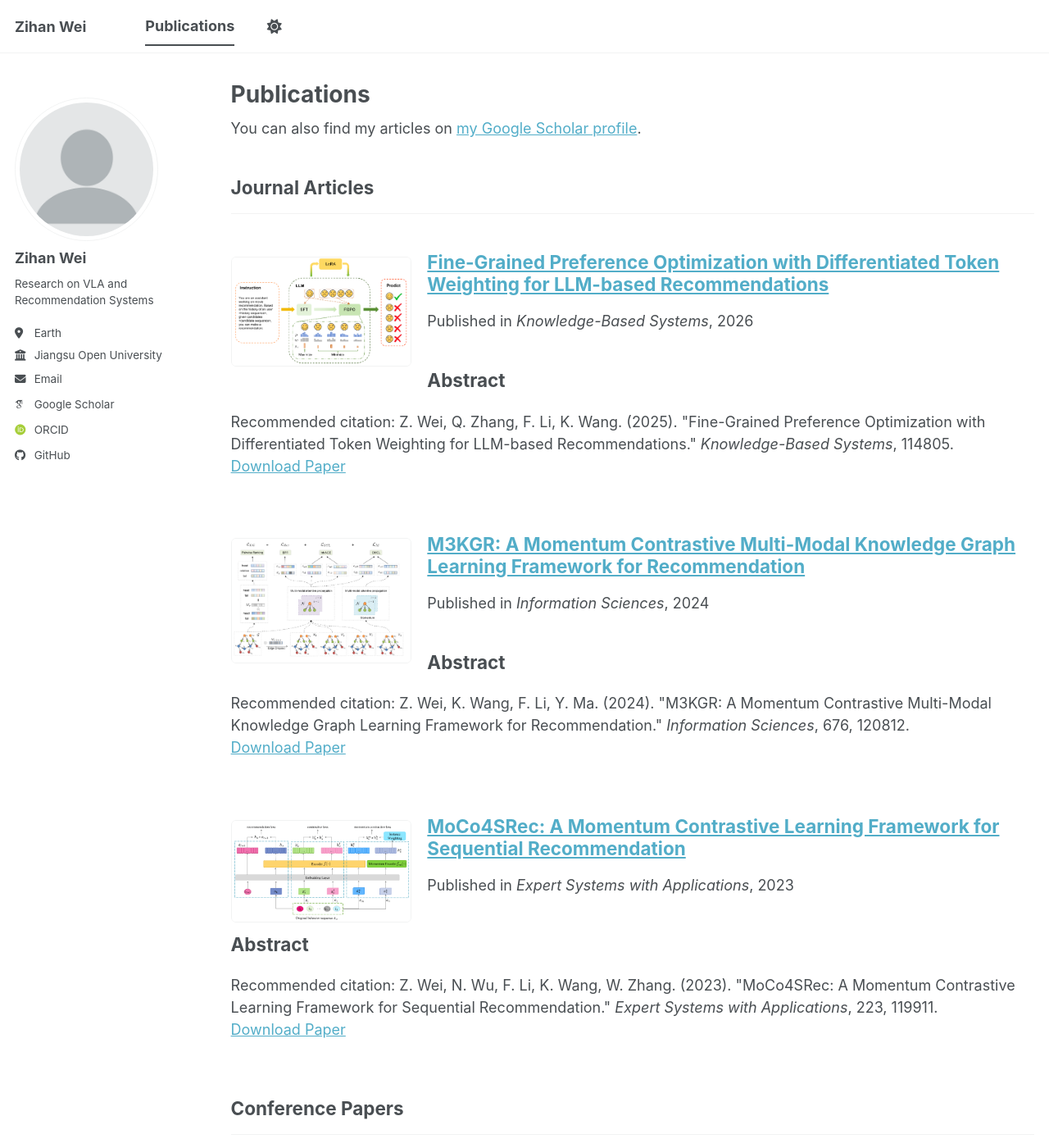
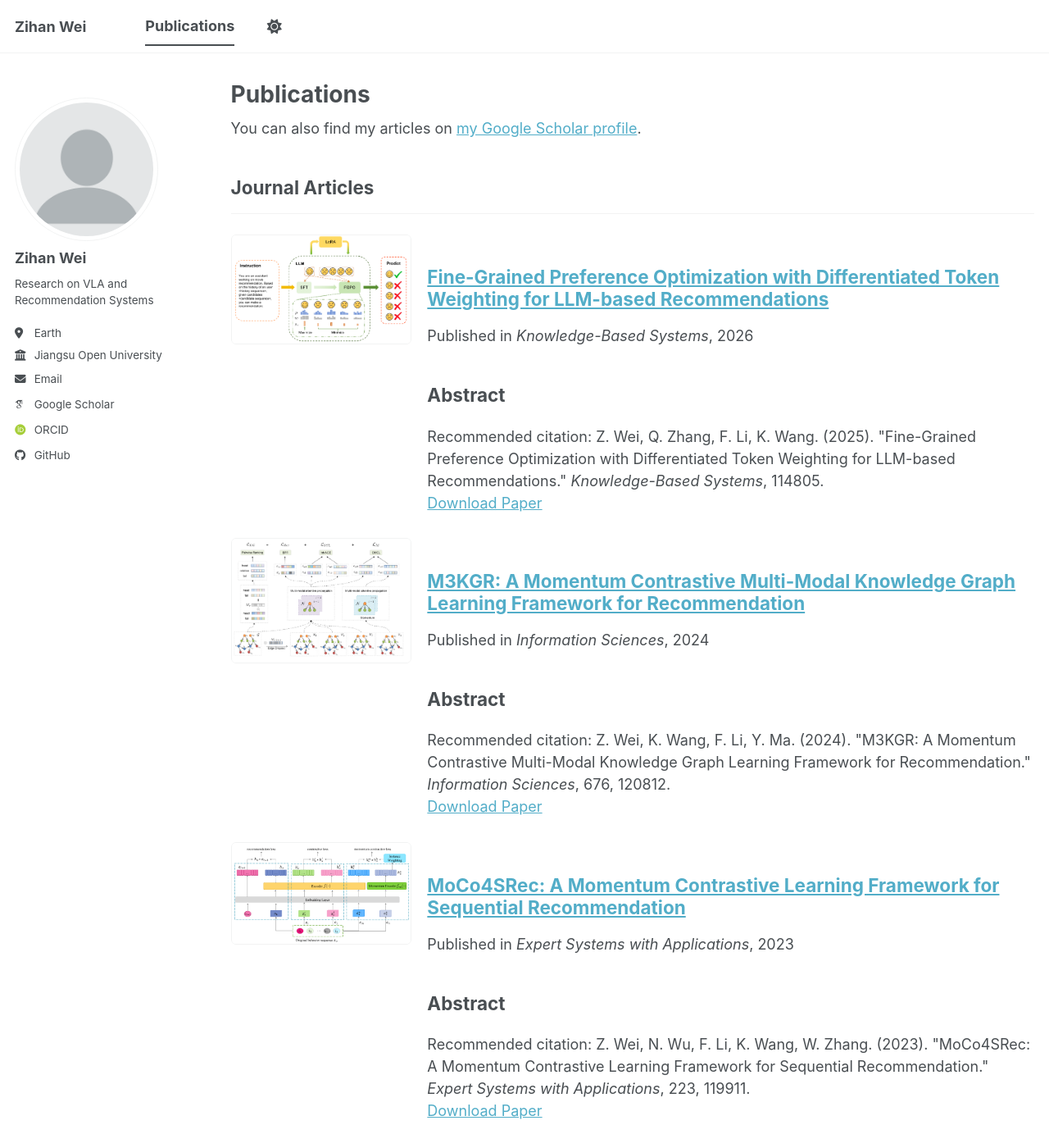
Before and after one commit to KlaineWei/KlaineWei.github.io, a Jekyll site: the page built from _pages/publications.html, in a window 1280 px wide and 1400 px high. Shown: the whole window at 82% size. Built offline with Jekyll 4.4.1, drawn with Linux system fonts in a browser that asks for light colours; some web fonts are replaced; a script bundle is joined from its source files by our own code; library files that are not in the unit come from our copies.

Commit message:
Use flex layout so citation text stays in its own column

```diff
--- a/_includes/archive-single.html
+++ b/_includes/archive-single.html
@@ -35,6 +35,8 @@
           alt="">
       </div>
     {% endif %}
+
+    {% if post.header.teaser and include.type != "grid" %}<div class="archive__item-body">{% endif %}
 
     <h2 class="archive__item-title" itemprop="headline">
       {% if post.link %}
@@ -90,5 +92,7 @@
       <p><a href="{{ post.bibtexurl }}">Download Bibtex</a></p>
     {% endif %}
 
+    {% if post.header.teaser and include.type != "grid" %}</div>{% endif %}
+
   </article>
 </div>
--- a/_sass/layout/_home.scss
+++ b/_sass/layout/_home.scss
@@ -80,11 +80,16 @@
 }
 
 /* Publication teaser thumbnail in list view */
-.archive__item {
+.list__item .archive__item:has(.archive__item-thumb) {
+  display: flex;
+  align-items: flex-start;
+  gap: 1.1rem;
+}
+
 .archive__item-thumb {
-    float: left;
-    width: 220px;
-    margin: 0.35rem 1.1rem 0.6rem 0;
+  flex: 0 0 220px;
+  max-width: 220px;
+  margin: 0.35rem 0 0.6rem 0;
   border-radius: 6px;
   overflow: hidden;
   border: 1px solid var(--global-border-color, rgba(128, 128, 128, 0.2));
@@ -97,18 +102,20 @@
   }
 }
 
-  &::after {
-    content: "";
-    display: block;
-    clear: both;
-  }
+.archive__item-body {
+  flex: 1 1 auto;
+  min-width: 0;
 }
 
 @media (max-width: 700px) {
-  .archive__item .archive__item-thumb {
-    float: none;
+  .list__item .archive__item:has(.archive__item-thumb) {
+    flex-direction: column;
+  }
+
+  .archive__item-thumb {
+    flex: 0 0 auto;
+    max-width: 320px;
     width: 100%;
-    max-width: 320px;
     margin: 0 auto 0.75rem;
   }
 }
```
Lines whose indentation alone changed are shown as unchanged.
